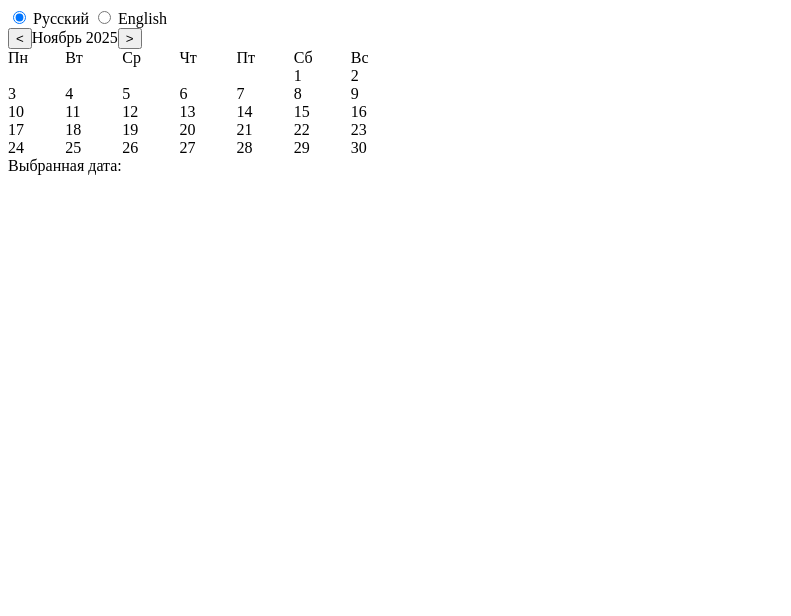
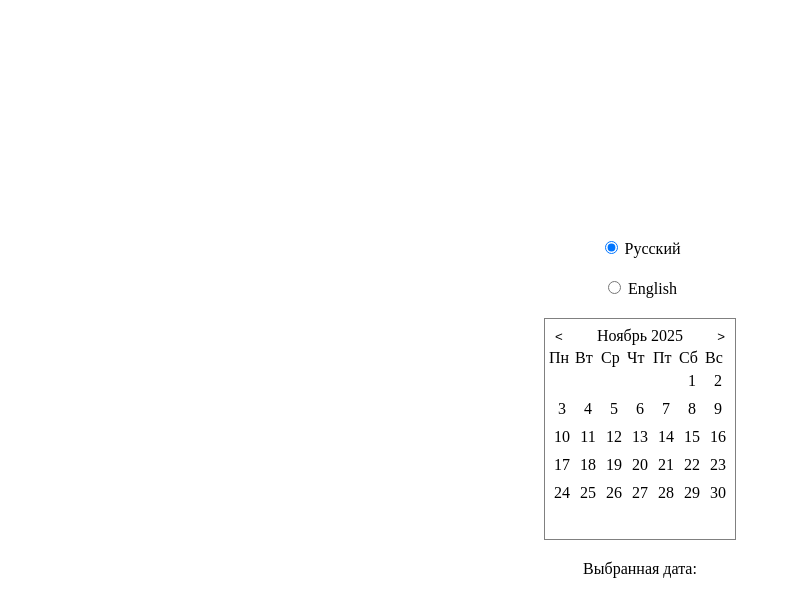
Before and after one commit to sitranto/whtest, a Vue app: page / in a window 1280 px wide. Shown: the top 616 px of the page, without its empty margins (0-791 px from the left). Built offline with nearby package versions, Linux system fonts and the light colour scheme; the HTML template or start-up script is replaced by a standard one.

Commit message:
Добавил стили

```diff
--- a/src/App.vue
+++ b/src/App.vue
@@ -14,6 +14,7 @@ const formatDate = (date: Date | null) => {
 </script>
 
 <template>
+  <div class="block">
     <label>
       <input type="radio" v-model="currentLocale" value="ru"> Русский
     </label>
@@ -23,6 +24,16 @@ const formatDate = (date: Date | null) => {
 
     <Calendar v-model:date="selectedDate" :locale="currentLocale" />
     <span>Выбранная дата: {{ formattedDate }}</span>
+  </div>
 </template>
 
-<style scoped></style>
+<style scoped>
+.block {
+  display: flex;
+  flex-direction: column;
+  align-items: center;
+  height: 100vh;
+  justify-content: center;
+  gap: 20px;
+}
+</style>
--- a/src/Calendar.vue
+++ b/src/Calendar.vue
@@ -81,10 +81,10 @@ const selectDay = (day: number) => {
 <template>
   <div>
     <div class="calendar">
-      <div> <!-- Заголовок компонента -->
-        <button @click="prevMonth"> < </button>
+      <div class="header"> <!-- Заголовок компонента -->
+        <button @click="prevMonth" class="button"> < </button>
         <span>{{ currentMonthName }} {{ currentYear }}</span>
-        <button @click="nextMonth"> > </button>
+        <button @click="nextMonth" class="button"> > </button>
       </div>
 
       <div class="weekdays"> <!-- Строка с днями недели -->
@@ -99,6 +99,7 @@ const selectDay = (day: number) => {
           v-for="day in daysInMonth"
           :key="day"
           @click="selectDay(day)"
+          class="day"
         >
           {{ day }}
         </div>
@@ -109,7 +110,23 @@ const selectDay = (day: number) => {
 
 <style scoped>
 .calendar {
-  width: 400px
+  width: max-content;
+  border: gray solid 1px;
+  padding: 4px;
+  height: max-content;
+}
+.header {
+  display: flex;
+  justify-content: space-between;
+  padding-top: 4px;
+  padding-bottom: 4px;
+}
+.button {
+  background: transparent;
+  border: none;
+}
+.button:hover {
+  cursor: pointer;
 }
 .weekdays {
   display: grid;
@@ -118,5 +135,16 @@ const selectDay = (day: number) => {
 .days {
   display: grid;
   grid-template-columns: repeat(7, 1fr);
+  grid-template-rows: repeat(6, 1fr);
+}
+.day {
+  padding: 4px;
+  display: flex;
+  justify-content: center;
+  border: transparent solid 1px;
+}
+.day:hover {
+  cursor: pointer;
+  border: aqua solid 1px;
 }
 </style>
```
Lines whose indentation alone changed are shown as unchanged.
